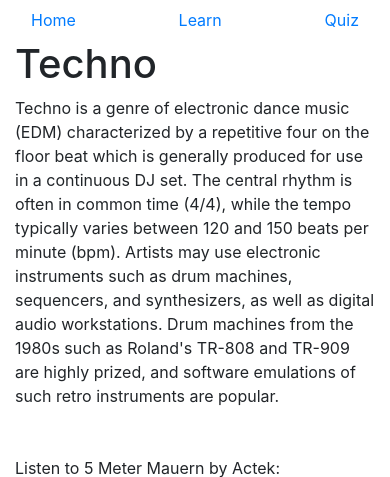
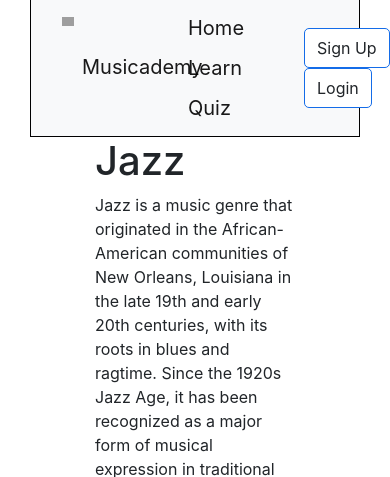
Before and after one commit to raymond-fang/Musicademy, a Flask app: page /learn/1 in a window 390 px wide. Shown: the top 477 px of the page. Run offline with Flask 2, Linux system fonts and the light colour scheme; some libraries are stand-ins or nearby versions; grey boxes are pictures that could not be loaded.

Commit message:
Added genres and learning elements (Raymond), improved UI design and navbar functionality (Mauricio)

```diff
--- a/server.py
+++ b/server.py
@@ -36,17 +36,68 @@ def add():
 
 learnData = {
     "1" : {
-        "topic": "Techno",
-        "summary": "Techno is a genre of electronic dance music (EDM) characterized by a repetitive four on the floor beat which is generally produced for use in a continuous DJ set. The central rhythm is often in common time (4/4), while the tempo typically varies between 120 and 150 beats per minute (bpm). Artists may use electronic instruments such as drum machines, sequencers, and synthesizers, as well as digital audio workstations. Drum machines from the 1980s such as Roland's TR-808 and TR-909 are highly prized, and software emulations of such retro instruments are popular.",
-        "name": "5 Meter Mauern by Actek",
-        "embedAudio" : '<iframe width="100%" height="300" scrolling="no" frameborder="no" allow="autoplay" src="https://w.soundcloud.com/player/?url=https%3A//api.soundcloud.com/tracks/1085049022&color=%23ff5500&auto_play=false&hide_related=false&show_comments=true&show_user=true&show_reposts=false&show_teaser=true&visual=true"></iframe><div style="font-size: 10px; color: #cccccc;line-break: anywhere;word-break: normal;overflow: hidden;white-space: nowrap;text-overflow: ellipsis; font-family: Interstate,Lucida Grande,Lucida Sans Unicode,Lucida Sans,Garuda,Verdana,Tahoma,sans-serif;font-weight: 100;"><a href="https://soundcloud.com/actek44" title="ACTEK [E•F•N]" target="_blank" style="color: #cccccc; text-decoration: none;">ACTEK [E•F•N]</a> · <a href="https://soundcloud.com/actek44/actek-5-meter-mauern-reupload" title="Actek - 5 Meter Mauern (REUPLOAD)" target="_blank" style="color: #cccccc; text-decoration: none;">Actek - 5 Meter Mauern (REUPLOAD)</a></div>'
+        "id":  "1",
+        "topic": "Jazz",
+        "summary": "Jazz is a music genre that originated in the African-American communities of New Orleans, Louisiana in the late 19th and early 20th centuries, with its roots in blues and ragtime. Since the 1920s Jazz Age, it has been recognized as a major form of musical expression in traditional and popular music, linked by the common bonds of African-American and European-American musical parentage. Jazz is characterized by swing and blue notes, complex chords, call and response vocals, polyrhythms and improvisation. Jazz has roots in European harmony and African rhythmic rituals. Although jazz is considered difficult to define, in part because it contains many subgenres, improvisation is one of its defining elements.",
+        "name": "Take Five by Dave Brubeck",
+        "embedAudio" : '<iframe style="border-radius:12px" src="https://open.spotify.com/embed/track/1YQWosTIljIvxAgHWTp7KP?utm_source=generator" width="47%" height="380" frameBorder="0" allowfullscreen="" allow="autoplay; clipboard-write; encrypted-media; fullscreen; picture-in-picture"></iframe>',
+        "embedAudio2" : '<iframe class="right-align" style="border-radius:12px" src="https://open.spotify.com/embed/track/19vVghIuHm3IAfN4xpRF3q?utm_source=generator" width="47%" height="380" frameBorder="0" allowfullscreen="" allow="autoplay; clipboard-write; encrypted-media; fullscreen; picture-in-picture"></iframe>'
     },
-
     "2" : {
-        "topic": "House",
-        "summary": "House is a genre of electronic dance music characterized by a repetitive four-on-the-floor beat and a typical tempo of 115 to 130 beats per minute. It was created by DJs and music producers from Chicago's underground club culture in the 1980s, as DJs from the subculture began altering disco songs to give them a more mechanical beat and deeper basslines. The genre was pioneered by DJs and producers in Chicago such as Frankie Knuckles, Ron Hardy, Jesse Saunders, Chip E., Steve Hurley, Farley Funk, Marshall Jefferson, Phuture and others. From its beginnings in the Chicago club and local radio scene, house music expanded internationally to London, then to other American cities such as New York City and Detroit and became a worldwide phenomenon.",
-        "name": "Don't You Worry Child by Swedish House Mafia",
-        "embedAudio" : '<iframe width="100%" height="300" scrolling="no" frameborder="no" allow="autoplay" src="https://w.soundcloud.com/player/?url=https%3A//api.soundcloud.com/tracks/60140066&color=%23ff5500&auto_play=false&hide_related=false&show_comments=true&show_user=true&show_reposts=false&show_teaser=true&visual=true"></iframe><div style="font-size: 10px; color: #cccccc;line-break: anywhere;word-break: normal;overflow: hidden;white-space: nowrap;text-overflow: ellipsis; font-family: Interstate,Lucida Grande,Lucida Sans Unicode,Lucida Sans,Garuda,Verdana,Tahoma,sans-serif;font-weight: 100;"><a href="https://soundcloud.com/stelarwarrior" title="stelarwarrior" target="_blank" style="color: #cccccc; text-decoration: none;">stelarwarrior</a> · <a href="https://soundcloud.com/stelarwarrior/dont-you-worry-child-swedish" title="Don&#x27;t You Worry Child - Swedish House Mafia (ft. John Martin)" target="_blank" style="color: #cccccc; text-decoration: none;">Don&#x27;t You Worry Child - Swedish House Mafia (ft. John Martin)</a></div>',
+        "id":  "2",
+        "topic": "Pop",
+        "summary": "Pop is a genre of popular music that originated in its modern form during the mid-1950s in the United States and the United Kingdom. The terms popular music and pop music are often used interchangeably, although the former describes all music that is popular and includes many disparate styles. During the 1950s and 1960s, pop music encompassed rock and roll and the youth-oriented styles it influenced. Rock and pop music remained roughly synonymous until the late 1960s, after which pop became associated with music that was more commercial, ephemeral, and accessible. Although much of the music that appears on record charts is seen as pop music, the genre is distinguished from chart music. Identifying factors usually include repeated choruses and hooks, short to medium-length songs written in a basic format (often the verse-chorus structure), and rhythms or tempos that can be easily danced to. Much pop music also borrows elements from other styles such as rock, urban, dance, Latin, and country.",
+        "name": "Levitating by Dua Lipa",
+        "embedAudio" : '<iframe style="border-radius:12px" src="https://open.spotify.com/embed/track/39LLxExYz6ewLAcYrzQQyP?utm_source=generator" width="47%" height="380" frameBorder="0" allowfullscreen="" allow="autoplay; clipboard-write; encrypted-media; fullscreen; picture-in-picture"></iframe>',
+        "embedAudio2" : '<iframe class="right-align" style="border-radius:12px" src="https://open.spotify.com/embed/track/5pD9x23lsoQr464mlmaKNJ?utm_source=generator" width="47%" height="380" frameBorder="0" allowfullscreen="" allow="autoplay; clipboard-write; encrypted-media; fullscreen; picture-in-picture"></iframe>'
+    },
+    "3" : {
+        "id":  "3",
+        "topic": "EDM",
+        "summary": "Rather than designating a single genre, electronic dance music (EDM) encompasses styles ranging from beatless ambient music to 200-beats-per-minute hardcore, with house music, techno, drum and bass, dubstep, and trance among the most-notable examples. Considered as a whole, electronic dance music is characterized by several defining features. It is typified by deliberately inorganic sounds and timbres, frequently produced by cheap early-1980s gear—such as the 303 bass synthesizer and the 808 drum machine, both made by Japanese electronics firm Roland—or built from samples of previous recordings. Live instrumentation and singing are often featured but usually as a garnish rather than the main dish. Most important, the music is created specifically for the social function of dancing all night. A strong emphasis on rhythm is therefore common to most styles of EDM, while ambient music, which is less focused on maintaining a beat, provides an aural cushion for settling down at the end of the night.",
+        "name": "",
+        "embedAudio" : '<iframe style="border-radius:12px" src="https://open.spotify.com/embed/track/0DiWol3AO6WpXZgp0goxAV?utm_source=generator" width="47%" height="380" frameBorder="0" allowfullscreen="" allow="autoplay; clipboard-write; encrypted-media; fullscreen; picture-in-picture"></iframe>',
+        "embedAudio2" : '<iframe class="right-align" style="border-radius:12px" src="https://open.spotify.com/embed/track/60wwxj6Dd9NJlirf84wr2c?utm_source=generator" width="47%" height="380" frameBorder="0" allowfullscreen="" allow="autoplay; clipboard-write; encrypted-media; fullscreen; picture-in-picture"></iframe>'
+    },
+    "4" : {
+        "id":  "4",
+        "topic": "Classical",
+        "summary": "Classical music generally refers to the formal musical tradition of the Western world, considered to be distinct from Western folk music or popular music traditions. It is sometimes distinguished as Western classical music, as the term 'classical music' may also refer to non-Western traditions which exhibit similar formal qualities. In addition to formality, classical music is often characterized by complexity in its musical form and harmonic organization, particularly with the use of polyphony. Since at least the 9th-century it has been primarily a written tradition, spawning a sophisticated notational system, as well as accompanying literature in analytical, critical, historiographical, musicological and philosophical practices. A foundational component of Western Culture, classical music is frequently seen from the perspective of individual or groups of composers, whose compositions, personalities and beliefs have fundamentally shaped its history.",
+        "name": "",
+        "embedAudio" : '<iframe style="border-radius:12px" src="https://open.spotify.com/embed/track/5u5aVJKjSMJr4zesMPz7bL?utm_source=generator" width="47%" height="380" frameBorder="0" allowfullscreen="" allow="autoplay; clipboard-write; encrypted-media; fullscreen; picture-in-picture"></iframe>',
+        "embedAudio2" : '<iframe class="right-align" style="border-radius:12px" src="https://open.spotify.com/embed/track/0nF5aQoLs2YtbWwClXvumL?utm_source=generator" width="47%" height="380" frameBorder="0" allowfullscreen="" allow="autoplay; clipboard-write; encrypted-media; fullscreen; picture-in-picture"></iframe>'
+    },
+    "5" : {
+        "id":  "5",
+        "topic": "Rock",
+        "summary": "Rock music is a broad genre of popular music that originated as 'rock and roll' in the United States in the late 1940s and early 1950s, developing into a range of different styles in the mid-1960s and later, particularly in the United States and the United Kingdom. It has its roots in 1940s and 1950s rock and roll, a style that drew directly from the blues and rhythm and blues genres of African-American music and from country music. Rock music also drew strongly from a number of other genres such as electric blues and folk, and incorporated influences from jazz, classical, and other musical styles. For instrumentation, rock has centered on the electric guitar, usually as part of a rock group with electric bass, drums, and one or more singers. Usually, rock is song-based music with a 4/4 time signature using a verse–chorus form, but the genre has become extremely diverse. Like pop music, lyrics often stress romantic love but also address a wide variety of other themes that are frequently social or political.",
+        "name": "",
+        "embedAudio" : '<iframe style="border-radius:12px" src="https://open.spotify.com/embed/track/3KYiA4vq6RPO1dE2XROXd8?utm_source=generator" width="47%" height="380" frameBorder="0" allowfullscreen="" allow="autoplay; clipboard-write; encrypted-media; fullscreen; picture-in-picture"></iframe>',
+        "embedAudio2" : '<iframe class="right-align" style="border-radius:12px" src="https://open.spotify.com/embed/track/0o4e5Tt4vorx2012FrGIjV?utm_source=generator" width="47%" height="380" frameBorder="0" allowfullscreen="" allow="autoplay; clipboard-write; encrypted-media; fullscreen; picture-in-picture"></iframe>'
+    },
+    "6" : {
+        "id":  "6",
+        "topic": "Hip Hop",
+        "summary": "Hip hop music or hip-hop music, also known as rap music, is a genre of popular music developed in the United States by inner-city African Americans, Latino Americans and Caribbean Americans in the Bronx borough of New York City in the 1970s. It consists of a stylized rhythmic music that commonly accompanies rapping, a rhythmic and rhyming speech that is chanted. It developed as part of hip hop culture, a subculture defined by four key stylistic elements: MCing/rapping, DJing/scratching with turntables, break dancing, and graffiti writing. Other elements include sampling beats or bass lines from records (or synthesized beats and sounds), and rhythmic beatboxing. While often used to refer solely to rapping, 'hip hop' more properly denotes the practice of the entire subculture.",
+        "name": "",
+        "embedAudio" : '<iframe style="border-radius:12px" src="https://open.spotify.com/embed/track/3PdiRnD8aIC3ljfqMhq93B?utm_source=generator" width="47%" height="380" frameBorder="0" allowfullscreen="" allow="autoplay; clipboard-write; encrypted-media; fullscreen; picture-in-picture"></iframe>',
+        "embedAudio2" : '<iframe class="right-align" style="border-radius:12px" src="https://open.spotify.com/embed/track/0j2T0R9dR9qdJYsB7ciXhf?utm_source=generator" width="47%" height="380" frameBorder="0" allowfullscreen="" allow="autoplay; clipboard-write; encrypted-media; fullscreen; picture-in-picture"></iframe>'
+    },
+    "7" : {
+        "id":  "7",
+        "topic": "Country",
+        "summary": "Country (also called country and western) is a genre of popular music that originated with blues, church music such as Southern gospel and spirituals, old-time, and American folk music forms including Appalachian, Cajun, Creole, and the cowboy Western music styles of New Mexico, Red Dirt, Tejano, and Texas country. Its popularized roots originate in the Southern and Southwestern United States of the early 1920s. Country music often consists of ballads and dance tunes (most commonly known as 'Honky Tonk music') with generally simple forms, folk lyrics, and harmonies often accompanied by string instruments such as banjos, electric and acoustic guitars, steel guitars (such as pedal steels and dobros), and fiddles as well as harmonicas. Blues modes have been used extensively throughout its recorded history. The term country music gained popularity in the 1940s in preference to hillbilly music; it came to encompass Western music, which evolved parallel to hillbilly music from similar roots, in the mid-20th century. In 2009, in the United States, country music was the most listened to rush hour radio genre during the evening commute, and second most popular in the morning commute.",
+        "name": "",
+        "embedAudio" : '<iframe style="border-radius:12px" src="https://open.spotify.com/embed/track/3fqwjXwUGN6vbzIwvyFMhx?utm_source=generator" width="47%" height="380" frameBorder="0" allowfullscreen="" allow="autoplay; clipboard-write; encrypted-media; fullscreen; picture-in-picture"></iframe>',
+        "embedAudio2" : '<iframe class="right-align" style="border-radius:12px" src="https://open.spotify.com/embed/track/5gVCfYmQRPy1QJifP8f5gg?utm_source=generator" width="47%" height="380" frameBorder="0" allowfullscreen="" allow="autoplay; clipboard-write; encrypted-media; fullscreen; picture-in-picture"></iframe>'
+    },
+    "8" : {
+        "id":  "8",
+        "topic": "Indie Pop",
+        "summary": "Indie pop (also typeset as indie-pop or indiepop) is a music genre and subculture that combines guitar pop with DIY ethic in opposition to the style and tone of mainstream pop music. It originated from British post-punk in the late 1970s and subsequently generated a thriving fanzine, label, and club and gig circuit. Compared to its counterpart, indie rock, the genre is more melodic, less abrasive, and relatively angst-free. In later years, the definition of indie pop has bifurcated to also mean bands from unrelated DIY scenes/movements with pop leanings. Subgenres include chamber pop and twee pop.",
+        "name": "",
+        "embedAudio" : '<iframe style="border-radius:12px" src="https://open.spotify.com/embed/track/1ZseaIKt19broBzze3F8hz?utm_source=generator" width="47%" height="380" frameBorder="0" allowfullscreen="" allow="autoplay; clipboard-write; encrypted-media; fullscreen; picture-in-picture"></iframe>',
+        "embedAudio2" : '<iframe class="right-align" style="border-radius:12px" src="https://open.spotify.com/embed/track/5OUTFH5acycdnf8OVo21Gv?utm_source=generator" width="47%" height="380" frameBorder="0" allowfullscreen="" allow="autoplay; clipboard-write; encrypted-media; fullscreen; picture-in-picture"></iframe>'
     },
 }
 
--- a/static/learn.js
+++ b/static/learn.js
@@ -1,9 +1,35 @@
+var numGenres = 8;
+
 function loadAudio() {
     let audio = $(data.embedAudio);
+    let audio2 = $(data.embedAudio2);
     $("#audio-wrapper").append(audio);
+    $("#audio-wrapper").append(audio2);
 }
 
 
+// load the next question/ prev question  buttons
+function loadButtons(){
+    numNext = parseInt(data.id) + 1;
+    numPrev = parseInt(data.id) - 1;
+
+    prevQuest= $('<a href="/learn/' + numPrev + '" class="btn btn-primary">  < Previous Genre </a>');
+    nextQuest= $('<a href="/learn/' + numNext + '" class="btn btn-primary">  Next Genre > </a>');
+    if (numPrev <= 0){
+        prevQuest.addClass("disabled");
+        prevQuest.prop("disabled",true);
+    }
+    $("#buttons-wrapper").append(prevQuest);
+    if (numNext <= numGenres) {
+        $("#buttons-wrapper").append(nextQuest);
+    }
+        if (numNext > numGenres) {
+        nextQuiz = $('<a href="/quiz/1' + '" class="btn btn-primary">  Take quiz! > </a>');
+        $("#buttons-wrapper").append(nextQuiz);
+    }
+}
+
 $(document).ready(function(){
     loadAudio();
+    loadButtons();
 })
--- a/templates/layout.html
+++ b/templates/layout.html
@@ -13,20 +13,46 @@
 
   <!-- Bootstrap CSS -->
   <link rel="stylesheet" href="https://stackpath.bootstrapcdn.com/bootstrap/4.2.1/css/bootstrap.min.css">
+  <link rel="stylesheet" href="{{url_for('static', filename='main.css')}}">
+
+  <title> Musicademy </title>
 
   </head>
   <body>
-    <nav class="navbar">
+    <nav class="navbar navbar-expand-lg navbar-light bg-light">
       <div class="container">
-          <a href="/">Home</a>
-          <a href="/learn/1">Learn</a>
-          <a href="/quiz/1">Quiz</a>
+        <div class="col-9">
+          <div class="row">
+            <div class="col-6">
+              <img src="https://apprecs.org/gp/images/app-icons/300/45/modern.audio.tools.musicequalizer.jpg" class="title-logo">
+              <a class="navbar-brand" style="padding-top: 20px; padding-left: 20px;" href="/"> Musicademy </a>
+            </div>
+
+            <div class="col-6 header-links">
+              <a class="navbar-brand col-2" href="/">Home</a>
+              <a class="navbar-brand col-2" href="/learn/1">Learn</a>
+              <a class="navbar-brand col-2" href="/quiz/1">Quiz</a>
+            </div>
+          </div>
+        </div>
+
+        <div class="col-3">
+          <input type="submit" value="Sign Up" class="btn title-btn">
+          <input type="submit" value="Login" class="btn title-btn">
+        </div>
       </div>
-  </nav>
+      </div>
+    </nav>
 
-  <div class="container">
-    {% block content %}
-    {% endblock %}
+  <div class="container-fluid">
+    <div class="row">
+      <div class="col-2 background"></div>
+      <div class="col-8">
+        {% block content %}
+        {% endblock %}
+      </div>
+      <div class="col-2 background"></div>
+    </div>
   </div>
 
   </body>
--- a/templates/learn.html
+++ b/templates/learn.html
@@ -1,6 +1,7 @@
 {% extends 'layout.html' %}
 
 {% block content %}
+<div class="container">
     <script>
         var data = {{data|tojson}};
     </script>
@@ -22,22 +23,14 @@
             {{data.summary}}
         </div>
         <div id="audio-wrapper" class="col-md-12">
-        <br><br>
-        Listen to {{data.name}}:
+            <br>
+            <!--     Listen to {{data.name}}:      -->
+            <br>
         </div>
     </div>
 
-<div class="row">
-	<div class="col-md-6">
-        <a class="btn btn-primary" type="button" href="/learn/1">See previous</a>
-    </div>
-
-	<div class="col-md-6">
-        <a class="btn btn-primary right-align" type="button" href="/learn/2">See next</a>
-
+    <div class="d-flex justify-content-between" id="buttons-wrapper">
     </div>
 </div>
 
-
-
 {% endblock content %}
--- a/templates/quiz.html
+++ b/templates/quiz.html
@@ -1,6 +1,7 @@
 {% extends "layout.html" %}
 
 {% block content %}
+<div class="container">
     <script>
         let quizData= {{quizData|tojson}}
         let score = {{score}}
@@ -17,4 +18,5 @@
     </div>
     <div class="d-flex justify-content-between" id="buttons-wrapper">
     </div>
+</div>
 {% endblock %}
```
Also changed, not shown: templates/welcome.html (+9 -9 lines). Lines whose indentation alone changed are shown as unchanged.
